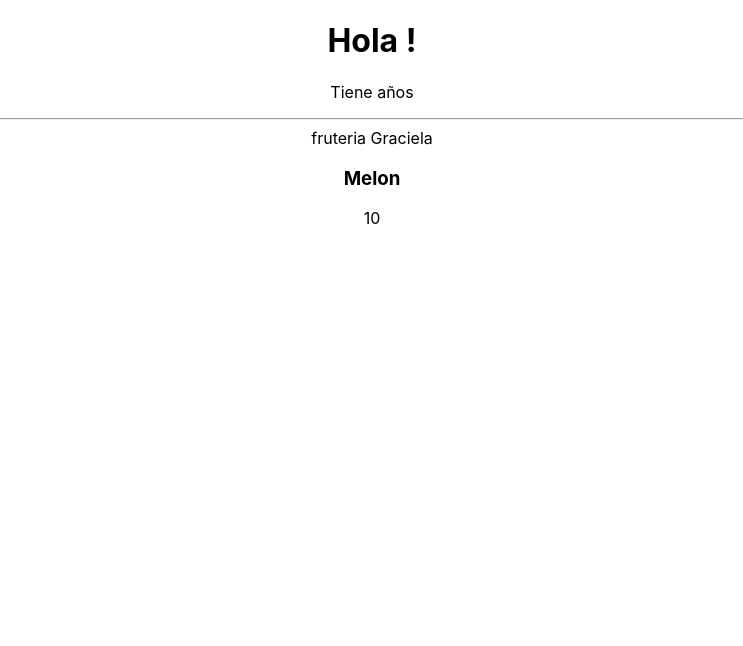
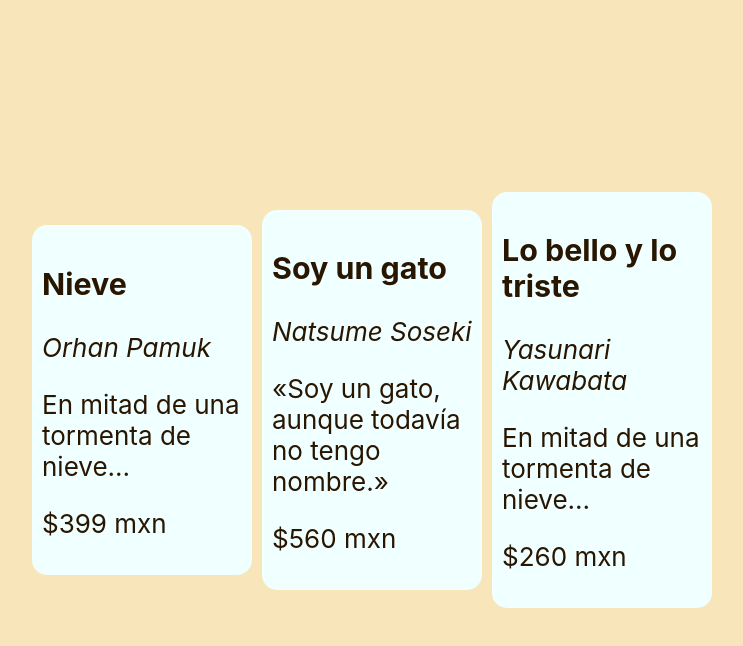
Before and after one commit to zobeck/catalogo, a React (Create React App) app: page / in a window 1280 px wide. Shown: the top 646 px of the page, without its empty margins (268-1011 px from the left). Built offline with nearby package versions, Linux system fonts and the light colour scheme.

Commit message:
PAsando props a componentes

```diff
--- a/src/App.js
+++ b/src/App.js
@@ -1,12 +1,27 @@
-import './App.css';
-import Hola from './components/saludo';
-import Fruteria from './components/fruteria';
+import './styles/catalogo.css';
+import Libro from './components/catalogo';
+
 function App() {
   return (
-    <div className="App">
-      <Hola name="" edad = {69} pais="" />
-      <hr></hr>
-    <Fruteria name=" Melon" precio={10} stock="true" />
+    <div className="main">
+    <Libro title="Nieve"
+    author="Orhan Pamuk"
+    description="En mitad de una tormenta de nieve..."
+    price= {399}
+    stock={true} />
+
+<Libro title="Soy un gato"
+    author="Natsume Soseki"
+    description="«Soy un gato, aunque todavía no tengo nombre.»"
+    price= {560}
+    stock={false} />
+
+     <Libro title="Lo bello y lo triste"
+    author="Yasunari Kawabata"
+    description="En mitad de una tormenta de nieve..."
+    price= {260}
+    stock={true} />
+
     </div>
   );
 }
--- a/src/components/catalogo.jsx
+++ b/src/components/catalogo.jsx
@@ -1,7 +1,18 @@
-import React from 'react'
+import React from "react";
+import "../styles/catalogo.css"
+import MoreInfo from "./precio";
 
-export default function catalogo() {
+export default function Libro(props) {
+  console.log(props);
   return (
-    <div>catalogo</div>
-  )
+    <>
+      <item className="ficha">
+        <h3> {props.title}</h3>
+        <p>
+          <i>{props.author}</i>
+        </p>
+        <MoreInfo description={props.description} price={props.price} stock={props.stock}/>
+      </item>
+    </>
+  );
 }
--- /dev/null
+++ b/src/components/precio.jsx
@@ -0,0 +1,14 @@
+import React, { Component } from 'react'
+
+//Accediendo a las props desde un componente de clase
+export default class MoreInfo extends Component {
+  render() {
+    return (
+        <>
+        <p>{this.props.description}</p>
+        <p> ${this.props.price} mxn</p>
+        <p> {this.props.stock}</p>
+        </>
+    )
+  }
+}
--- a/src/components/saludo.jsx
+++ b/src/components/saludo.jsx
@@ -1,6 +1,6 @@
 import React from 'react'
 
- function Hola ({name, edad}){
+ function Hola ({name, edad, pais}){
 
   return (
     <>
--- /dev/null
+++ b/src/styles/catalogo.css
@@ -0,0 +1,19 @@
+.main {
+    background-color: #f8e5b9;
+    min-height: 100vh;
+    display: flex;
+    flex-direction: row;
+    flex-wrap: wrap;
+    align-items: center;
+    justify-content: center;
+    font-size: calc(10px + 2vmin);
+    color: rgb(41, 22, 1);
+  }
+
+  .ficha{
+    background-color: azure;
+    width: 200px;
+    border-radius: 15px;
+    padding: 10px;
+    margin: 5px;
+  }
```
Also changed, not shown: src/components/ficha.jsx (deleted, +0 -7 lines), src/BDD/libros.js (added).
